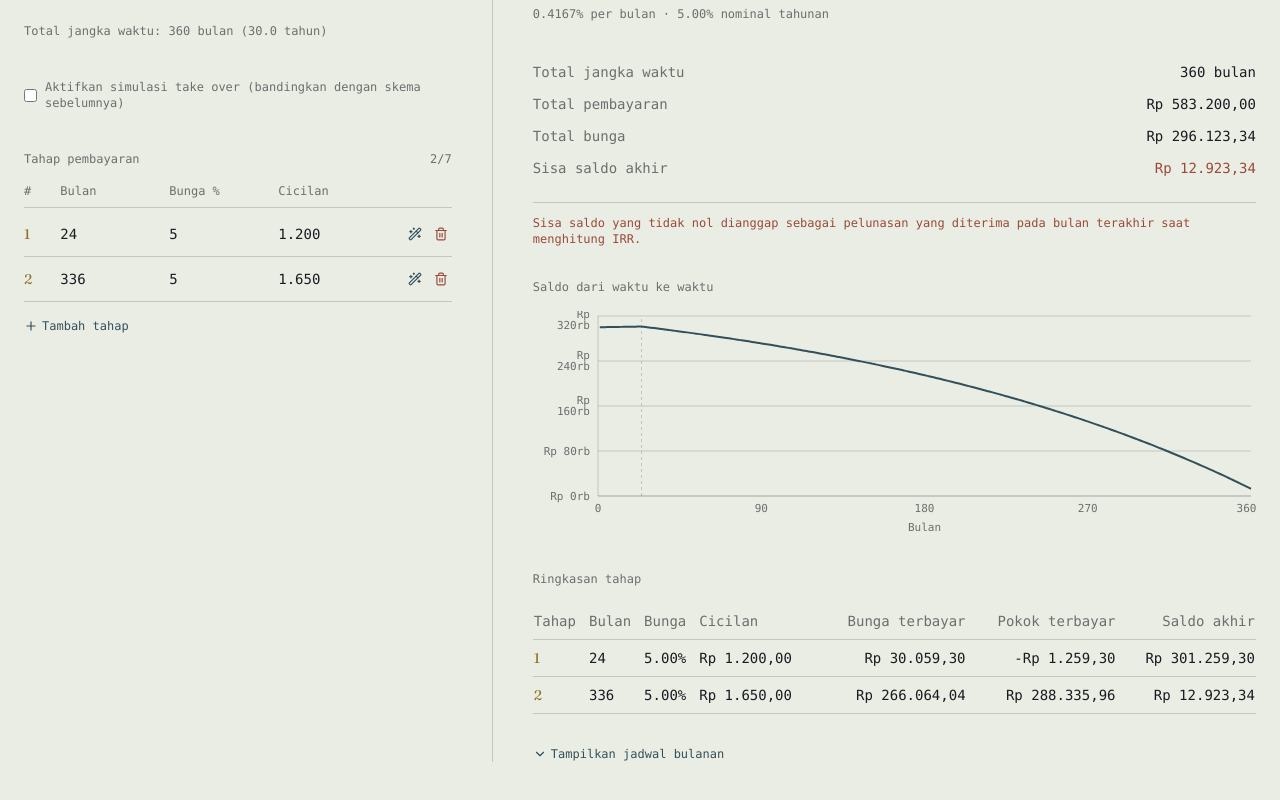
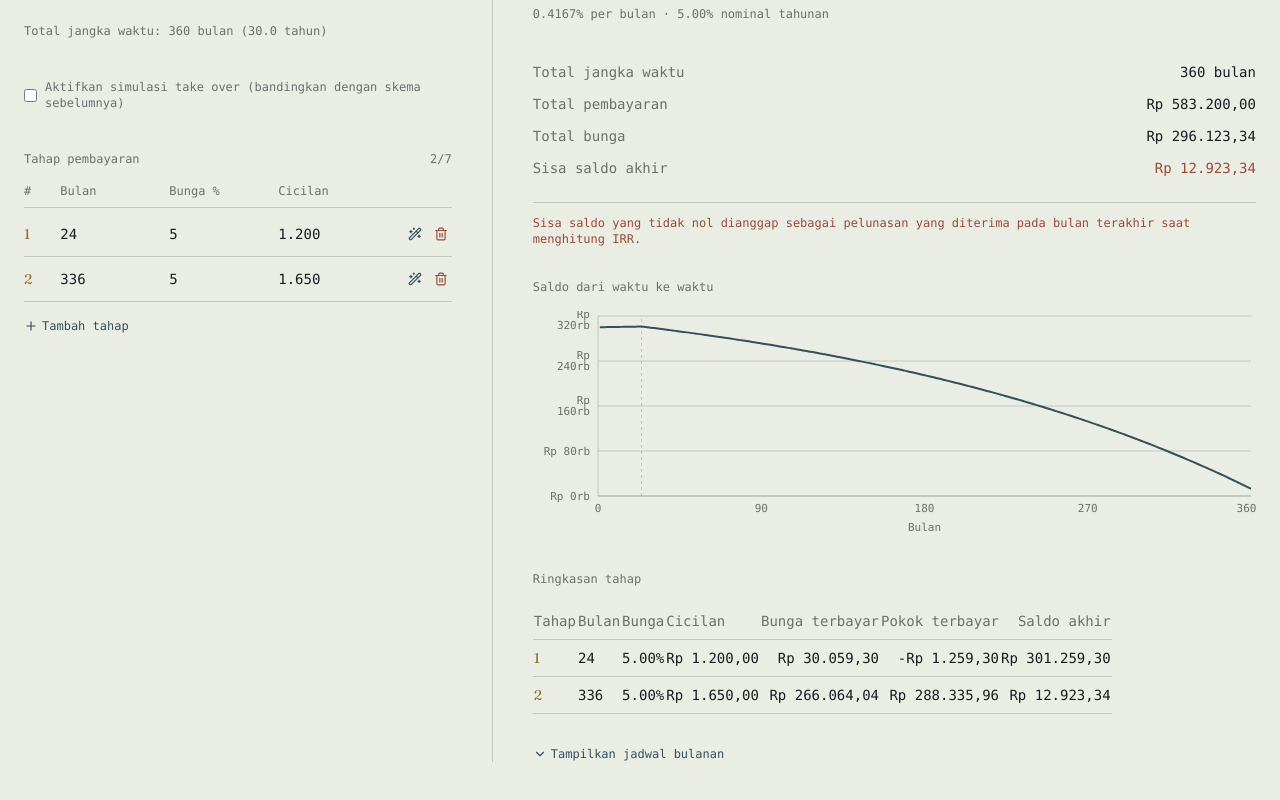
Before and after one commit to klaudiuswp/MortgageCalculator, a React (Vite) app: page / in a window 1280 px wide. Shown: the part 290-1090 px from the top of the page. Built offline with nearby package versions, Linux system fonts and the light colour scheme.

Commit message:
Update Width 2

```diff
--- a/src/StepMortgageCalculator.jsx
+++ b/src/StepMortgageCalculator.jsx
@@ -772,7 +772,7 @@ export default function StepMortgageCalculator() {
               <h2 className="text-xs mb-4" style={{ color: INK_SOFT }}>
                 Ringkasan tahap
               </h2>
-              <table className="w-full text-sm">
+              <table className="max-w-fit text-sm">
                 <thead>
                   <tr style={{ color: INK_SOFT, borderBottom: `1px solid ${HAIRLINE}` }} className="text-left">
                     <th className="py-2 font-normal">Tahap</th>
```
